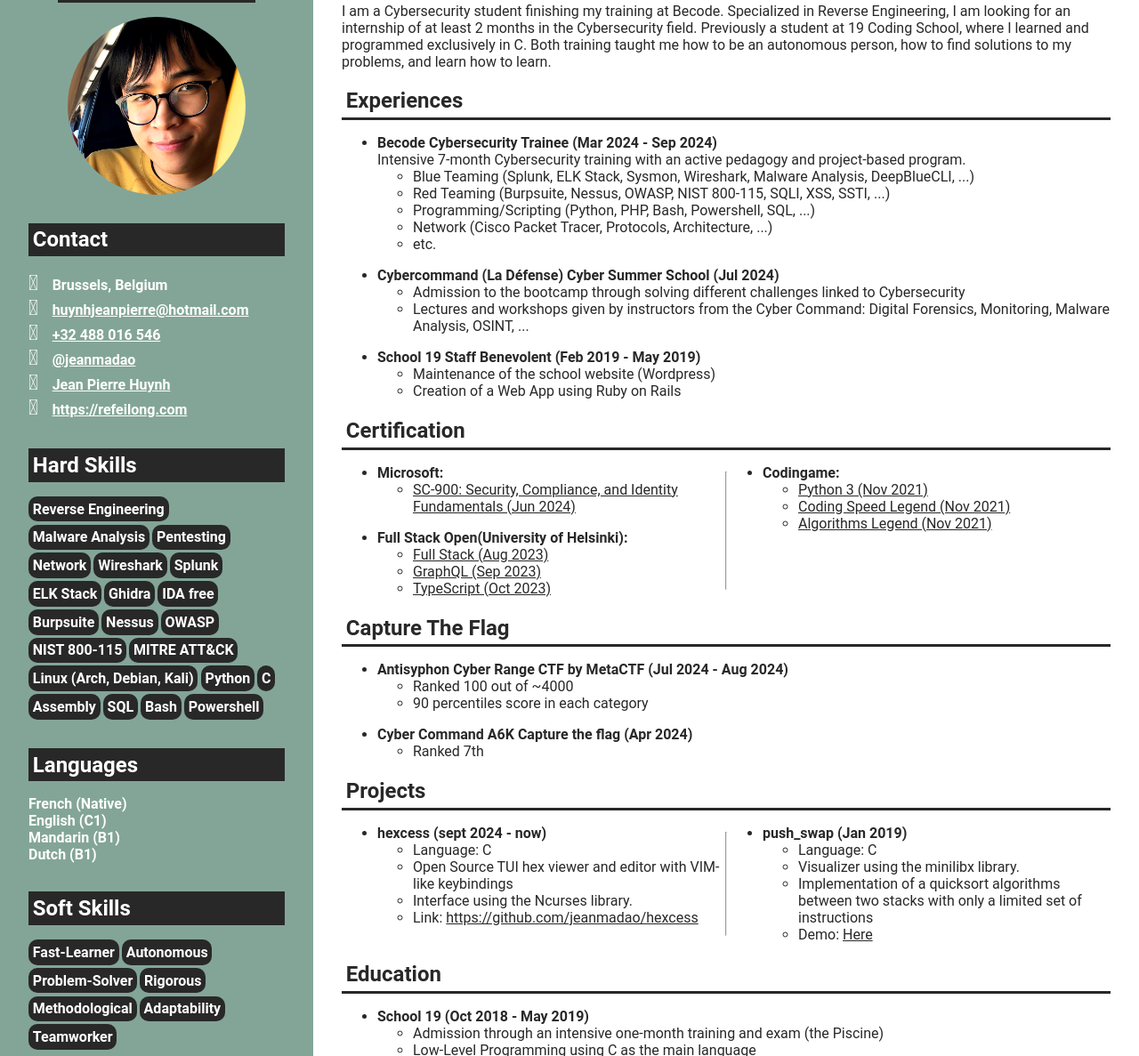
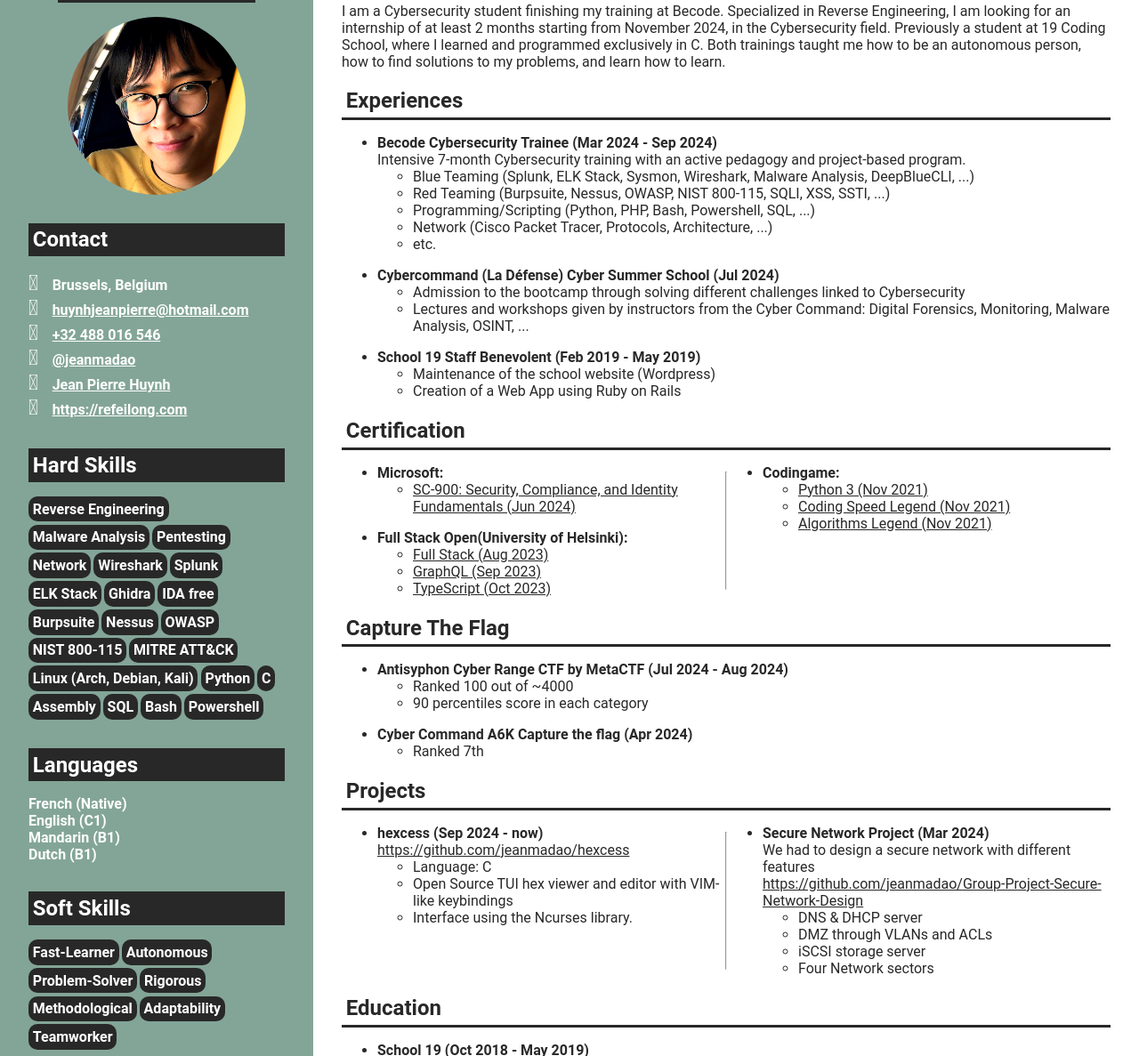
Before and after one commit to jeanmadao/resume, a plain HTML site: page index.html in a window 1280 px wide. Shown: the part 86-1273 px from the top of the page at 89% size. Drawn offline with Linux system fonts and the light colour scheme.

Commit message:
Secure Network Project

```diff
--- a/index.html
+++ b/index.html
@@ -96,11 +96,11 @@
           <p>
             I am a Cybersecurity student finishing my training at Becode.
             Specialized in Reverse Engineering, I am looking for an internship
-            of at least 2 months in the Cybersecurity field. Previously a
-            student at 19 Coding School, where I learned and programmed
-            exclusively in C. Both training taught me how to be an autonomous
-            person, how to find solutions to my problems, and learn how to
-            learn.
+            of at least 2 months starting from November 2024, in the
+            Cybersecurity field. Previously a student at 19 Coding School,
+            where I learned and programmed exclusively in C. Both trainings
+            taught me how to be an autonomous person, how to find solutions to
+            my problems, and learn how to learn.
           </p>
         </div>
 
@@ -279,9 +279,10 @@
               <li>
                 <div class="project">
                   <div class="title">
-                    hexcess (sept 2024 - now)
+                    hexcess (Sep 2024 - now)
                   </div>
                   <div class="description">
+                  <div><a href="https://github.com/jeanmadao/hexcess">https://github.com/jeanmadao/hexcess</a></div>
                     <ul>
                       <li>Language: C</li>
                       <li>
@@ -289,9 +290,6 @@
                       </li>
                       <li>
                         Interface using the Ncurses library.
-                      </li>
-                      <li>
-                        Link: <a href="https://github.com/jeanmadao/hexcess">https://github.com/jeanmadao/hexcess</a>
                       </li>
                     </ul>
                   </div>
@@ -303,21 +301,16 @@
               <li>
                 <div class="project">
                   <div class="title">
-                    push_swap (Jan 2019)
+                    Secure Network Project (Mar 2024)
                   </div>
                   <div class="description">
+                    <div>We had to design a secure network with different features</div>
+                    <div><a href="https://github.com/jeanmadao/Group-Project-Secure-Network-Design">https://github.com/jeanmadao/Group-Project-Secure-Network-Design</a></div>
                     <ul>
-                      <li>Language: C</li>
-                      <li>
-                        Visualizer using the minilibx library.
-                      </li>
-                      <li>
-                        Implementation of a quicksort algorithms between two
-                        stacks with only a limited set of instructions
-                      </li>
-                      <li>
-                        Demo: <a href="https://youtu.be/wmS4Tesgkx0">Here</a>
-                      </li>
+                      <li>DNS & DHCP server</li>
+                      <li>DMZ through VLANs and ACLs</li>
+                      <li>iSCSI storage server</li>
+                      <li>Four Network sectors</li>
                     </ul>
                   </div>
                 </div>
```
